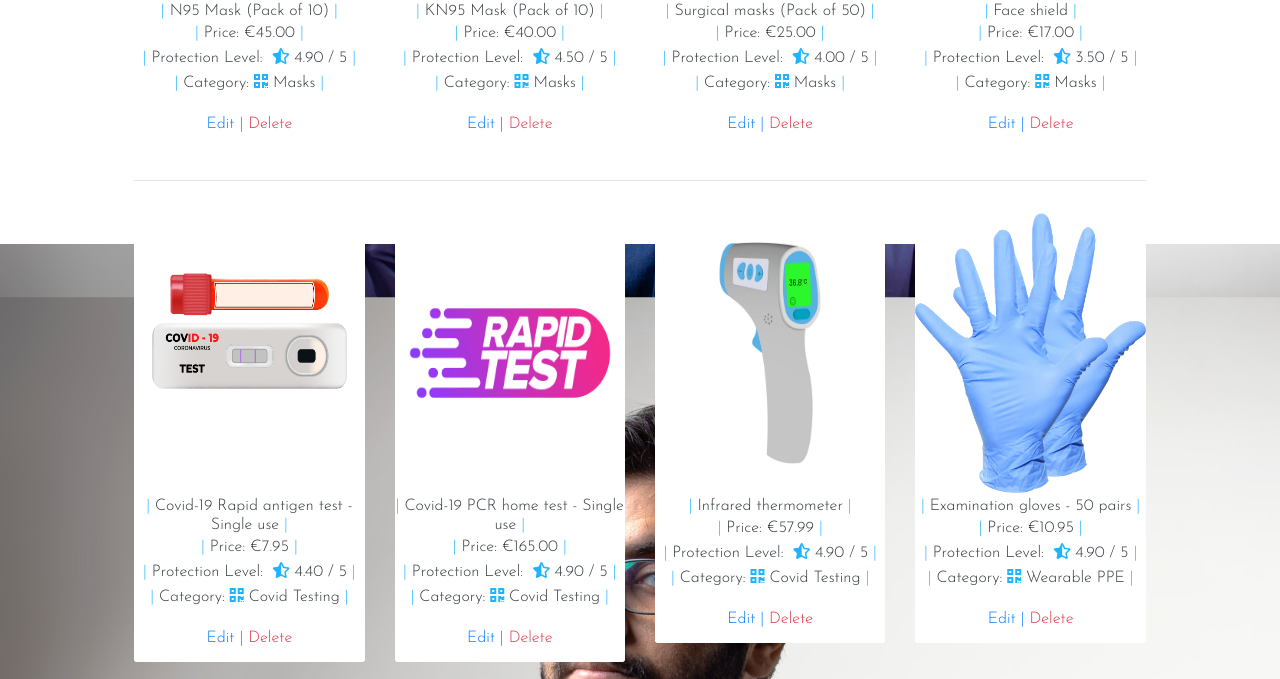
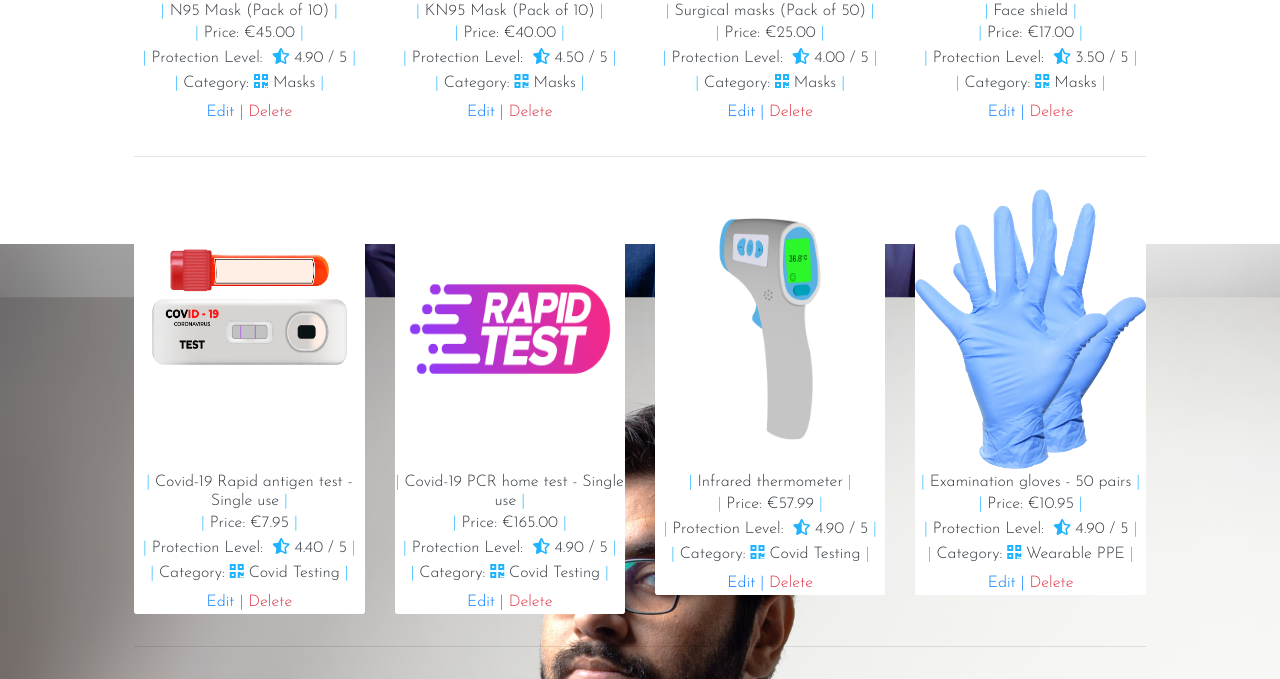
Before and after one commit to smcgdub/MS4_In_Safe_Hands, a Django app: page /products/ in a window 1280 px wide. Shown: the part 556-1235 px from the top of the page. Run offline with Django 3.2, Linux system fonts and the light colour scheme; the visitor is signed in with stand-in values (Sample User, id 1); data comes from the database, SQL or seed files in the repository; parts of the project's set-up code (start-up, migrations or seed data) failed here and were passed over; some libraries are stand-ins or nearby versions; grey boxes are pictures that could not be loaded.

Commit message:
Have reduced padding on edit/delete buttons on the products.html page for when superusers are logged in

```diff
--- a/products/templates/products/products.html
+++ b/products/templates/products/products.html
@@ -74,7 +74,7 @@
               <span class="horiz-bar">|</span></li>
             {% endif %}
             {% if request.user.is_superuser %}
-            <li class="list-group-item text-center mt-1">
+            <li class="list-group-item text-center mt-1 px-0 py-0">
               <a class="text-decoration-none" href="{% url 'edit_product' product.id %}">Edit |</a>
               <a onclick="return confirm('Sure you want to delete?')" class="text-decoration-none text-danger"
                 href="{% url 'delete_product' product.id %}">Delete</a>
```
